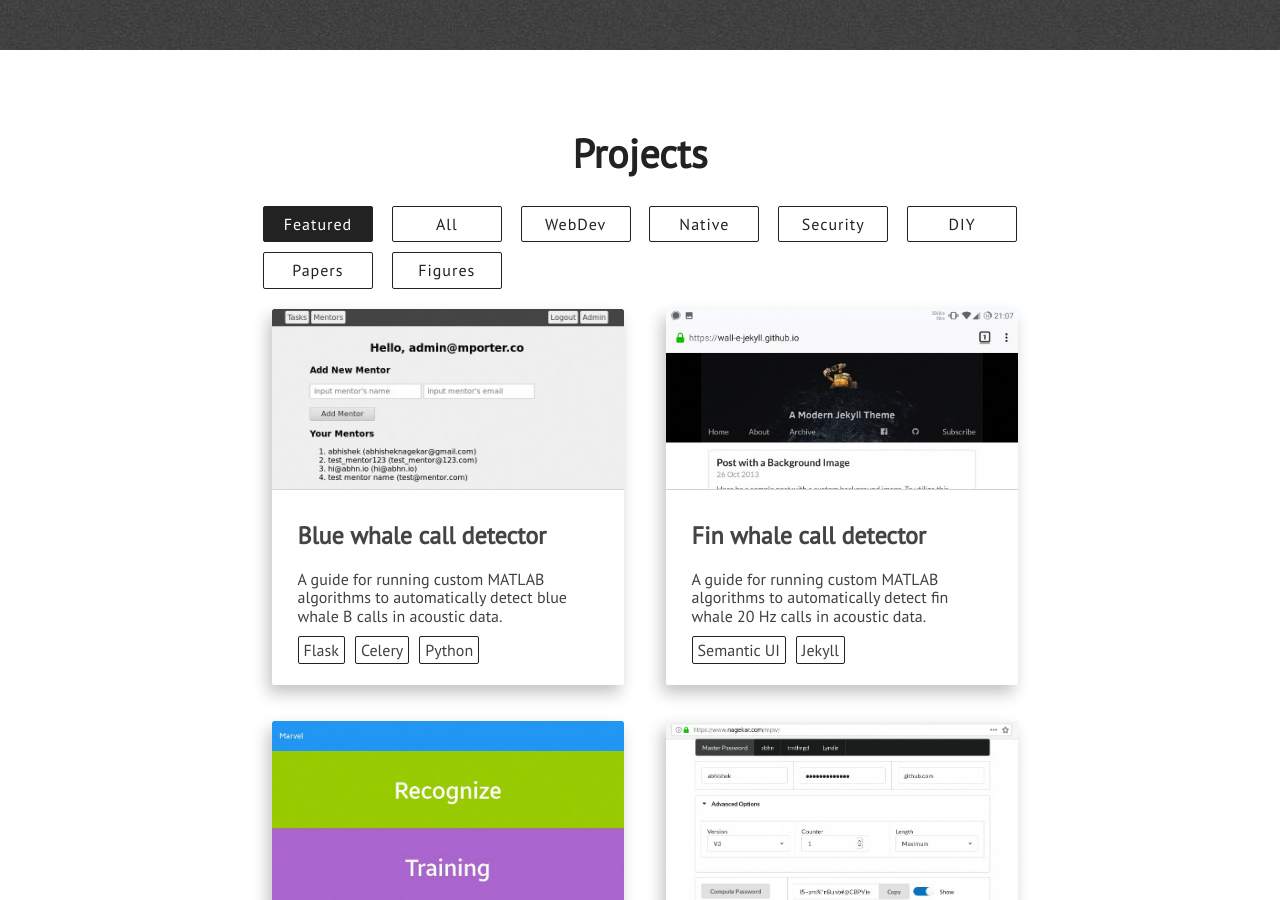
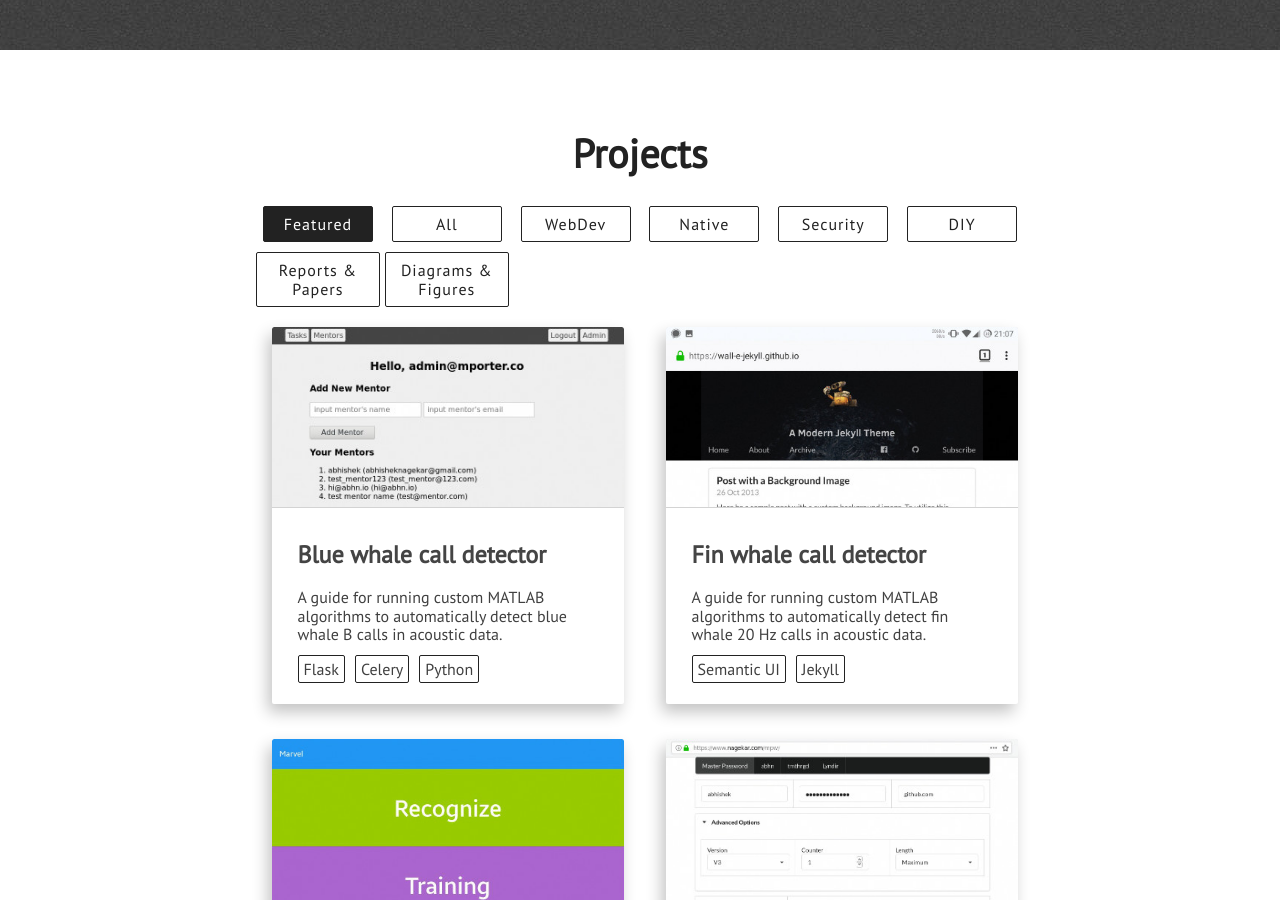
Before and after one commit to alrice12/alrice12.github.io, a Jekyll site: the page built from index.html, in a window 1280 px wide and 900 px high, scrolled down 2850 px. Built offline with Jekyll 4.4.1, drawn with Linux system fonts in a browser that asks for light colours; nearby versions of some CDN libraries.

Commit message:
Update projects.html

```diff
--- a/_includes/projects.html
+++ b/_includes/projects.html
@@ -11,8 +11,8 @@
                     <a id="native" class="semi-transparent-button with-border white-button" onclick="selected('native')">Native</a>
                     <a id="security" class="semi-transparent-button with-border white-button" onclick="selected('security')">Security</a>
                     <a id="diy" class="semi-transparent-button with-border white-button" onclick="selected('diy')">DIY</a>
-                    <a id="papers" class="semi-transparent-button with-border white-button" onclick="selected('papers')">Papers</a>
-                    <a id="figures" class="semi-transparent-button with-border white-button" onclick="selected('figures')">Figures</a>
+                    <a id="papers" class="semi-transparent-button with-border white-button" onclick="selected('papers')">Reports & Papers</a>
+                    <a id="figures" class="semi-transparent-button with-border white-button" onclick="selected('figures')">Diagrams & Figures</a>
 
                 </div>
 
```
